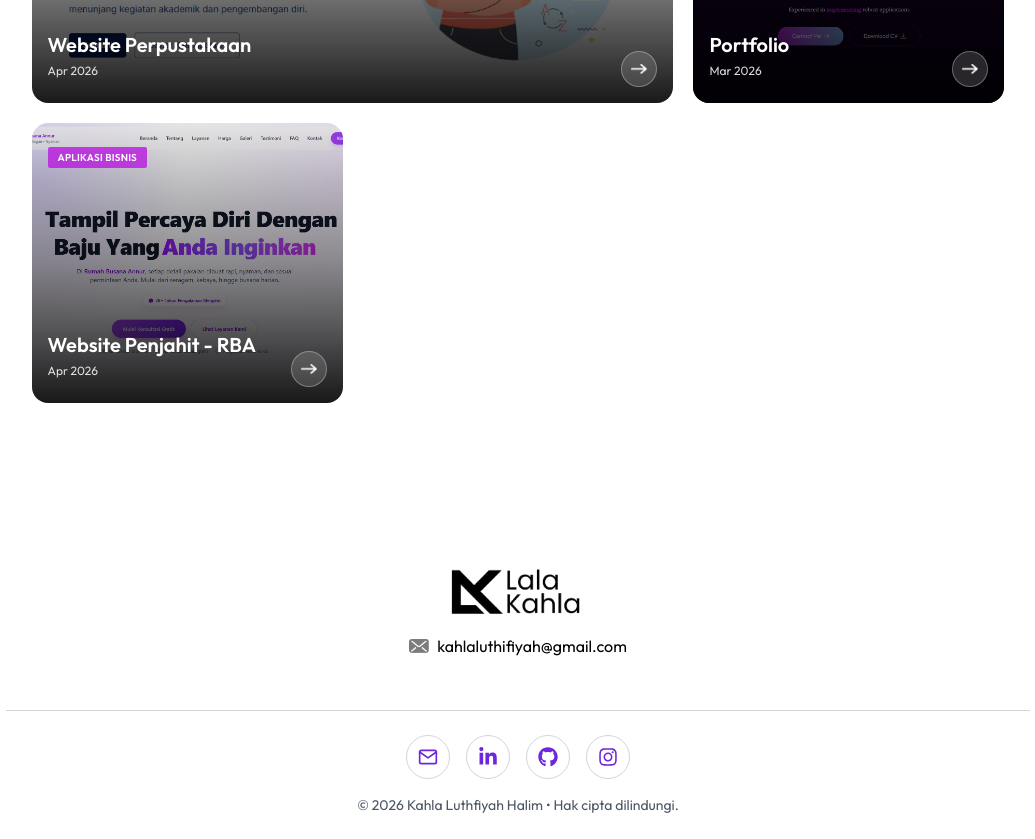
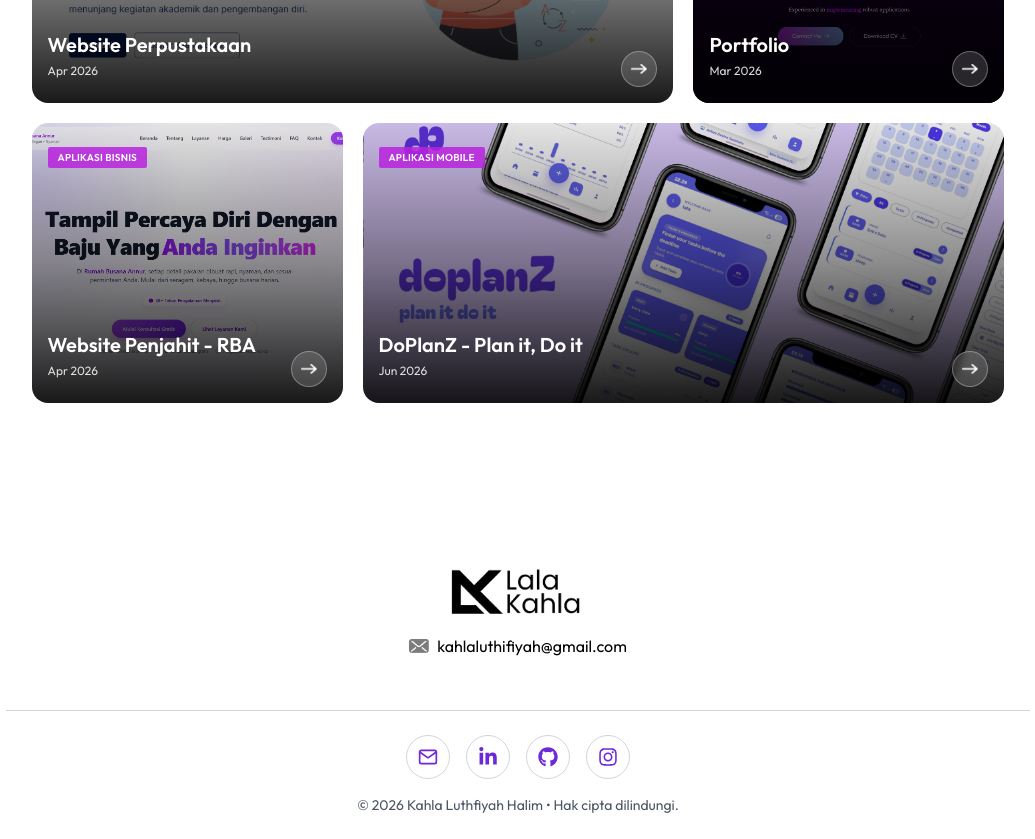
Before and after one commit to kahlaluthfi31/portfolio-kahla, a Next.js app: page / in a window 1280 px wide. Shown: the part 4220-5059 px from the top of the page, without its empty margins (122-1157 px from the left). Built offline with nearby package versions, Linux system fonts and the light colour scheme; a web font is replaced by a local one.

Commit message:
add projects

```diff
--- a/components/Work.jsx
+++ b/components/Work.jsx
@@ -89,6 +89,18 @@
                 EN: "Website platform for tailoring business with product samples and pricing packages, online ordering, and customer management features.",
             },
             size: "md",
+        },
+        {
+            name: "DoPlanZ - Plan it, Do it",
+            icon: "/assets/doplanz.png",
+            year: "Jun 2026",
+            link: "https://doplanz.vercel.app",
+            category: { ID: "APLIKASI MOBILE", EN: "MOBILE APP" },
+            summary: {
+                ID: "Platform website untuk manajemen tugas berdasarkan kategori dengan fitur perencanaan, penjadwalan, dan laporan.",
+                EN: "Categorized task management web platform with planning, scheduling, and reporting tools.",
+            },
+            size: "lg",
         }
     ];
 
```
Also changed, not shown: public/assets/doplanz.png (added).
